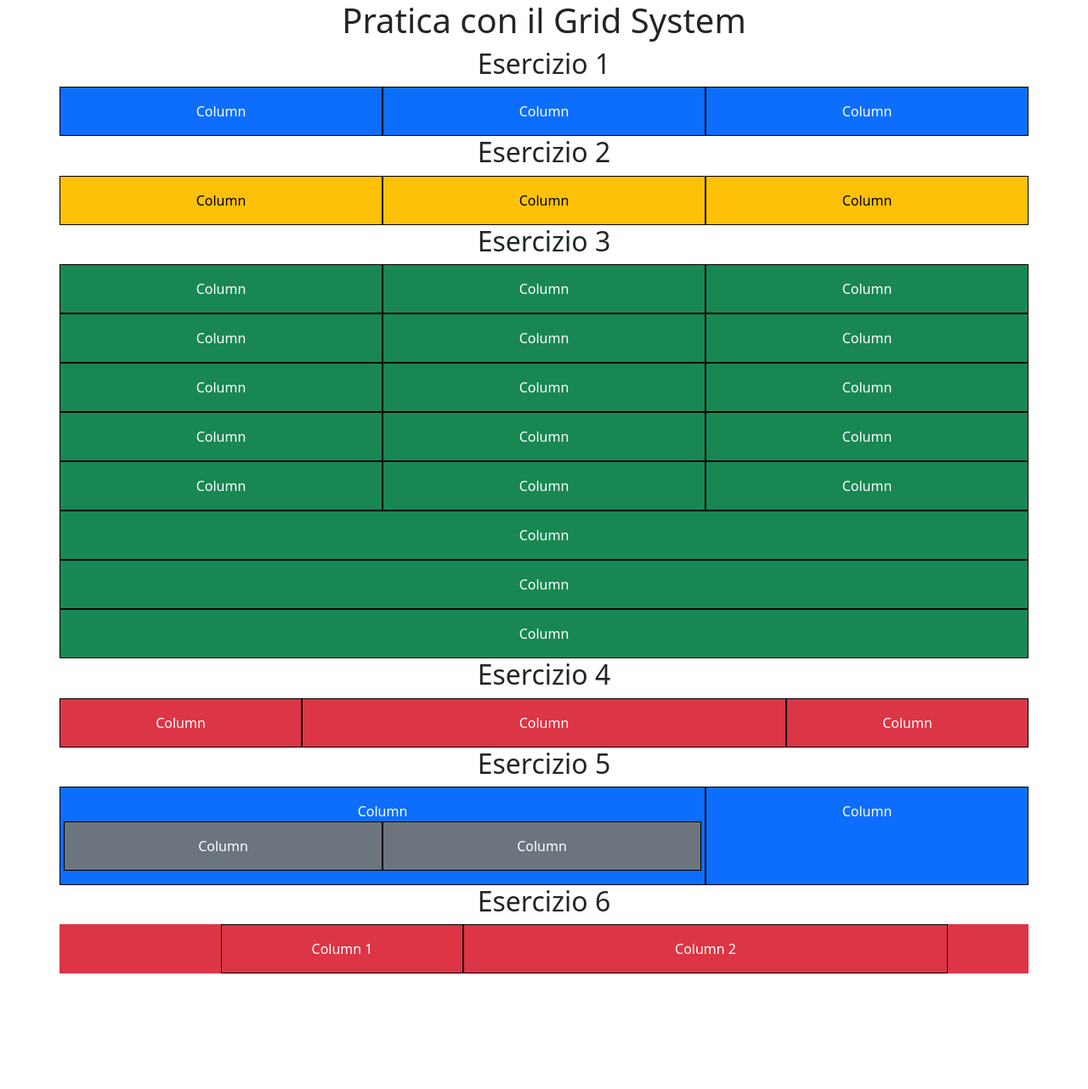
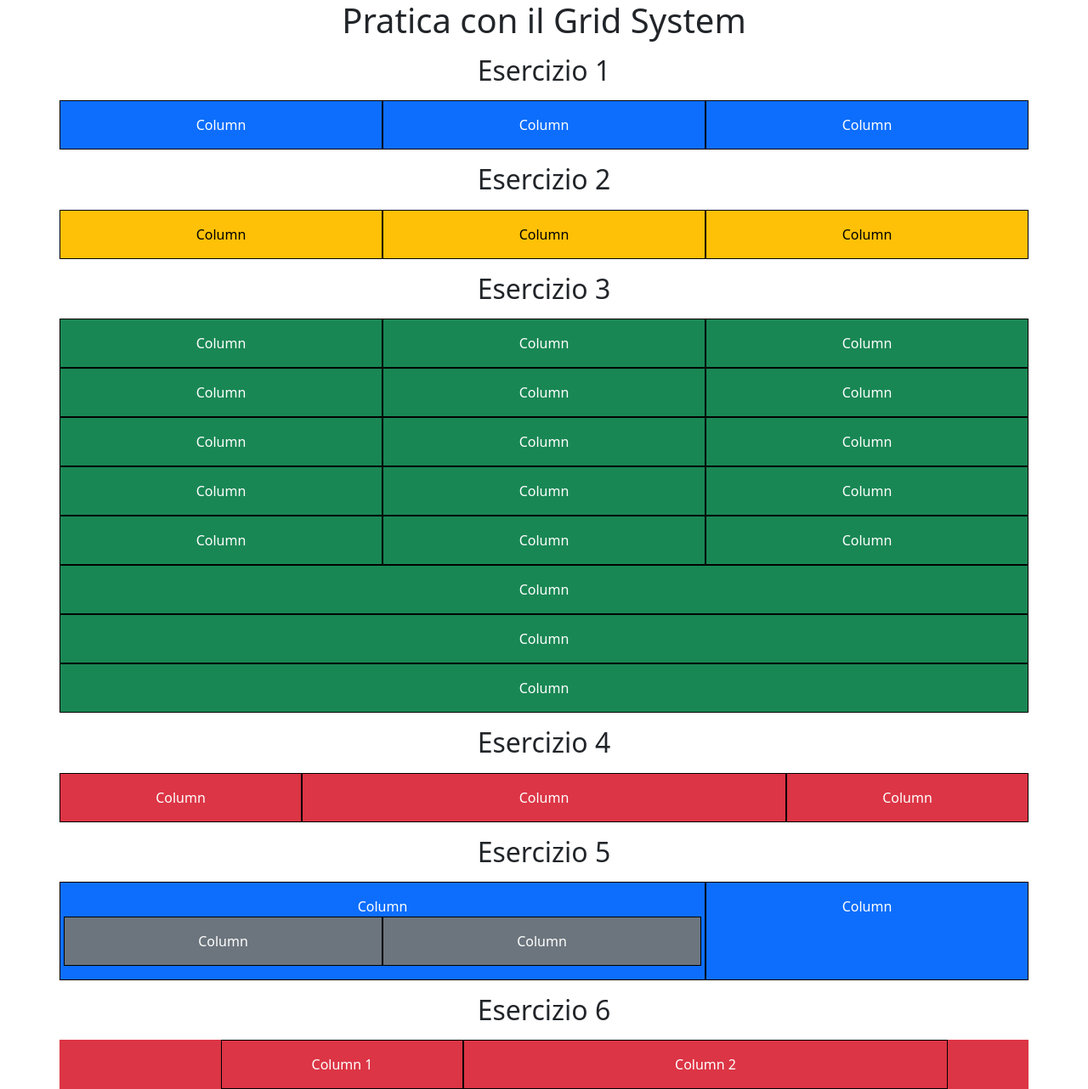
Before and after one commit to AlessioVulpinari/U2-W2-D1, a plain HTML site: page index.html in a window 1280 px wide. Shown: the whole page at 85% size. Before the commit the page ends 1146 px from the top, so only its background shows below. Drawn offline with nearby package versions, Linux system fonts and the light colour scheme.

Commit message:
added margins

```diff
--- a/index.html
+++ b/index.html
@@ -14,7 +14,7 @@
   <body>
     <h1 class="text-center fs-1">Pratica con il Grid System</h1>
 
-    <h2 class="text-center fs-2">Esercizio 1</h2>
+    <h2 class="text-center fs-2 my-3">Esercizio 1</h2>
 
     <div class="container text-center text-bg-primary">
       <div class="row">
@@ -24,7 +24,7 @@
       </div>
     </div>
 
-    <h2 class="text-center fs-2">Esercizio 2</h2>
+    <h2 class="text-center fs-2 my-3">Esercizio 2</h2>
 
     <div class="container text-center text-bg-warning">
       <div class="row">
@@ -34,7 +34,7 @@
       </div>
     </div>
 
-    <h2 class="text-center fs-2">Esercizio 3</h2>
+    <h2 class="text-center fs-2 my-3">Esercizio 3</h2>
 
     <div class="container text-center text-bg-success">
       <div class="row">
@@ -84,7 +84,7 @@
       </div>
     </div>
 
-    <h2 class="text-center fs-2">Esercizio 4</h2>
+    <h2 class="text-center fs-2 my-3">Esercizio 4</h2>
 
     <div class="container text-center text-bg-danger">
       <div class="row">
@@ -94,7 +94,7 @@
       </div>
     </div>
 
-    <h2 class="text-center fs-2">Esercizio 5</h2>
+    <h2 class="text-center fs-2 my-3">Esercizio 5</h2>
 
     <div class="container text-center text-bg-danger">
       <div class="text-bg-primary row">
@@ -109,7 +109,7 @@
       </div>
     </div>
 
-    <h2 class="text-center fs-2">Esercizio 6</h2>
+    <h2 class="text-center fs-2 my-3">Esercizio 6</h2>
 
     <div class="container text-center text-bg-danger">
       <div class="row">
```
